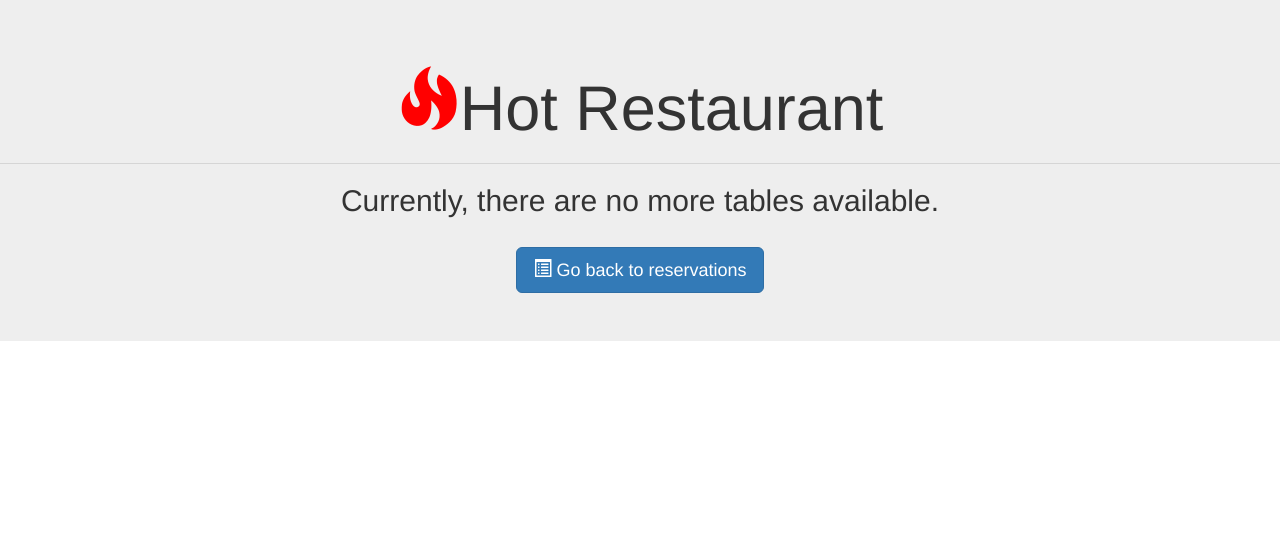
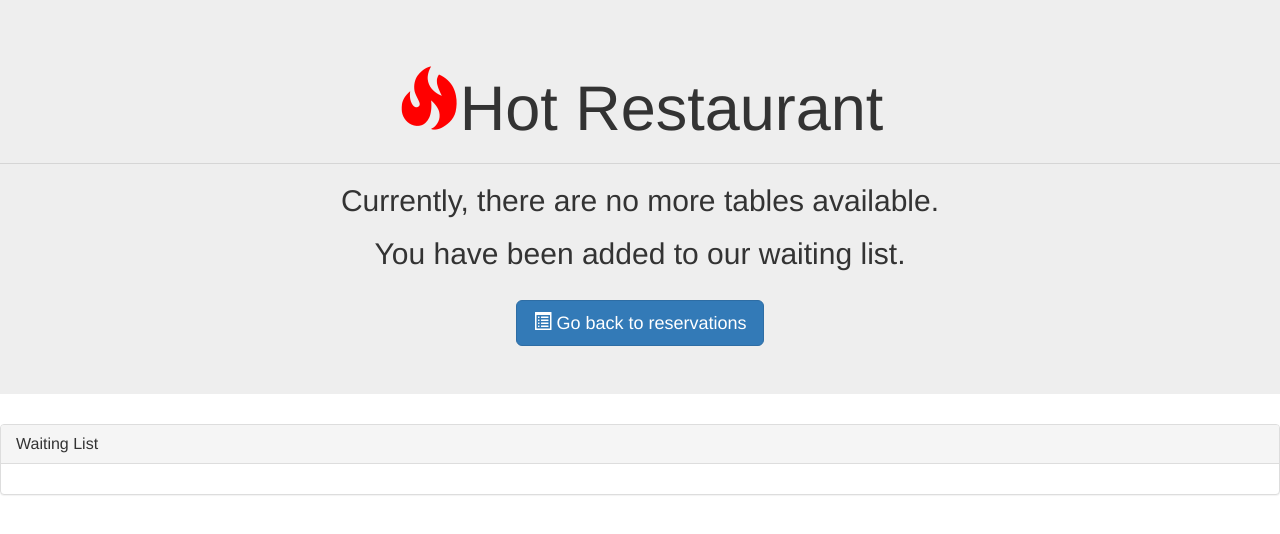
Before and after one commit to matking4509/hot-restaurant, a website: page error404.html in a window 1280 px wide. Drawn offline with nearby package versions, Linux system fonts and the light colour scheme.

Commit message:
updated error page

```diff
--- a/error404.html
+++ b/error404.html
@@ -15,9 +15,10 @@
 <body>
 
     <div class="jumbotron">
-        <h1 class="text-center" ><span style="color:red" class="glyphicon glyphicon-fire"></span>Hot Restaurant</h1>
+        <h1 class="text-center"><span style="color:red" class="glyphicon glyphicon-fire"></span>Hot Restaurant</h1>
         <hr class="text-center">
         <h2 class="text-center">Currently, there are no more tables available.</h2>
+        <h2 class="text-center">You have been added to our waiting list.</h2>
         <br>
         <div class="text-center">
             <a href="/"><button type="button" class="btn btn-lg btn-primary"><span
@@ -25,6 +26,14 @@
         </div>
     </div>
 
+    <div class="panel panel-default">
+        <div class="panel-heading">
+            <h4 class="panel-title">Waiting List</h4>
+        </div>
+        <div class="panel-body" id="waitlistSection">
+        </div>
+    </div>
+
 </body>
 
 </html>
```
Also changed, not shown: 1 other file.
